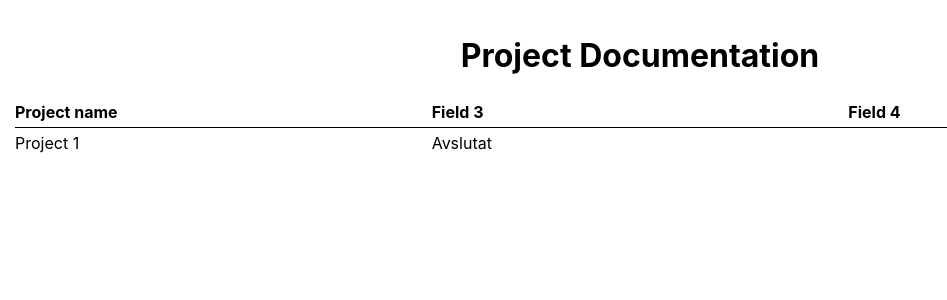
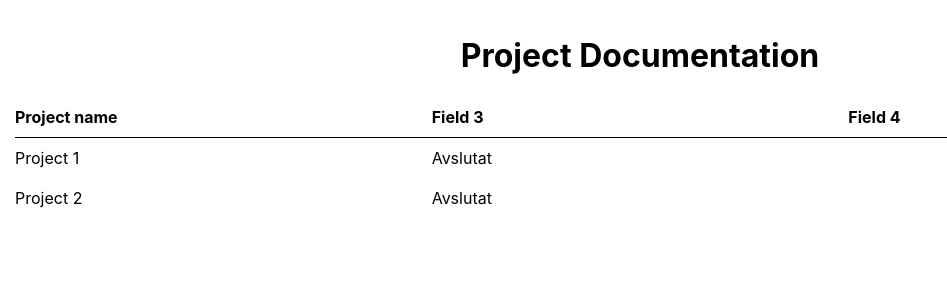
Before and after one commit to bovicbro/projectDocumentation, a React (Create React App) app: page / in a window 1280 px wide. Shown: the top 300 px of the page, without its empty margins (0-947 px from the left). Built offline with nearby package versions, Linux system fonts and the light colour scheme.

Commit message:
adds CSS for expandedProject

```diff
--- a/public/data/projects.json
+++ b/public/data/projects.json
@@ -12,5 +12,19 @@
         "value": "Avslutat"
       }
     ]
+  },
+  {
+    "_id": "project_2",
+    "label": "Project 2",
+    "values": [
+      {
+        "fieldId": "field_1",
+        "value": "Pågende"
+      },
+      {
+        "fieldId": "field_3",
+        "value": "Avslutat"
+      }
+    ]
   }
 ]
--- a/src/components/ExpandedProject.js
+++ b/src/components/ExpandedProject.js
@@ -6,10 +6,13 @@ class ExpandedProject extends Component {
   render() {
 	return (
 	  <div className="expandedProject">
-	  		<div className="ProjectName">{this.props.project.label}</div>
-        {this.props.project.values.map(field => (
-          <div className='ProjectValue'>{field.value}</div>
-        ))}
+
+  	  		<div className="ProjectName">{this.props.project.label}</div>
+          <div className="ProjectValueContainer">
+          {this.props.project.values.map(field => (
+            <div className='ProjectValue'>{field.value}</div>
+          ))}
+          </div>
 	  </div>
 	)
   }
--- a/src/components/expandedProject.css
+++ b/src/components/expandedProject.css
@@ -1,13 +1,34 @@
 .expandedProject {
-    -webkit-box-shadow: 0 4px 8px 0 rgba(0,0,0,0.2);
-    box-shadow: 0 4px 8px 0 rgba(0,0,0,0.2);
-    -webkit-transition: 0.14s;
-    -o-transition: 0.14s;
-    transition: 0.14s;
-    width: 200px;
-    height: 200px;
-    border-radius: 2px;
+	border-radius: 2px;
+	flex: 0 0 100%;
+	margin-top: 10px;
+	transition: height 1s ease-out;
+	background: black;
+	color: white;
+    display: flex;
+    justify-content: flex-start;
+    flex-wrap: wrap;
 }
+
+.expandedProject-inner {
+	padding: 20px;
+}
+
 .expandedProject:hover {
    box-shadow: 0 16px 32px 0 rgba(0,0,0,0.2);
 }
+.ProjectName{
+	flex:0 0 100%;
+	display: flex;
+	justify-content: flex-start;
+	font-weight: bold;
+}
+.ProjectValueContainer{
+	flex:1 0 100%;
+	display: flex;
+}
+.ProjectValue{
+	flex:1 0 50%;
+	display: flex;
+	justify-content: flex-start;
+}
--- a/src/components/projectGrid.css
+++ b/src/components/projectGrid.css
@@ -9,11 +9,13 @@
 
 .projectGridRow{
 	width:100%;
-	flex: 0 0 30px;
+	flex: 0 0 auto;
 	display: flex;
 	flex-direction: row;
 	justify-content: flex-start;
-	align-items: center;
+	align-items: flex-start;
+	flex-wrap: wrap;
+	padding:10px 0;
 }
 
 .projectGridRow :hover{
@@ -25,7 +27,7 @@
 }
 
 .projectGridColumn{
-	flex:1 1 100%;
+	flex:1 1;
 	display: flex;
 	justify-content: flex-start;
 }
```
